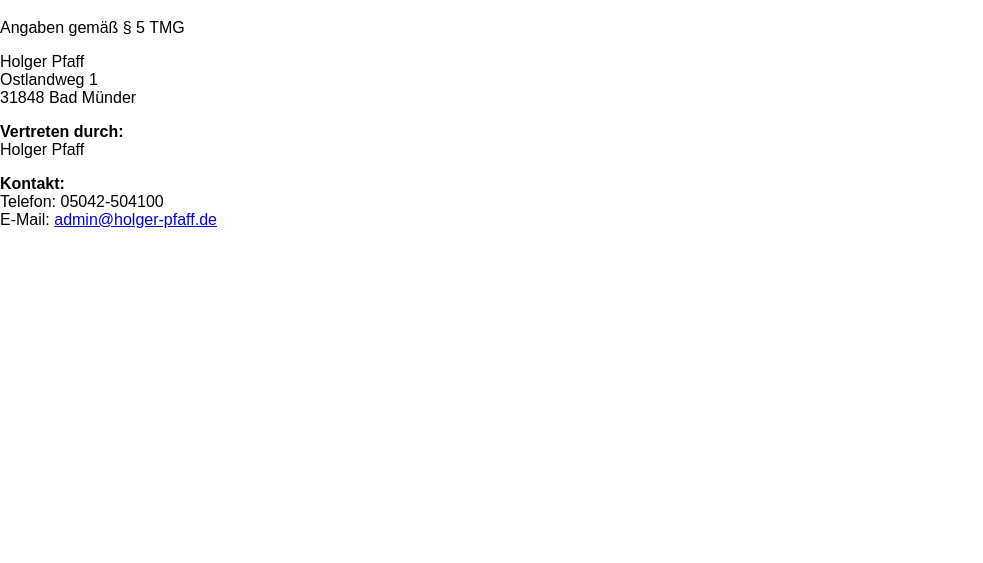
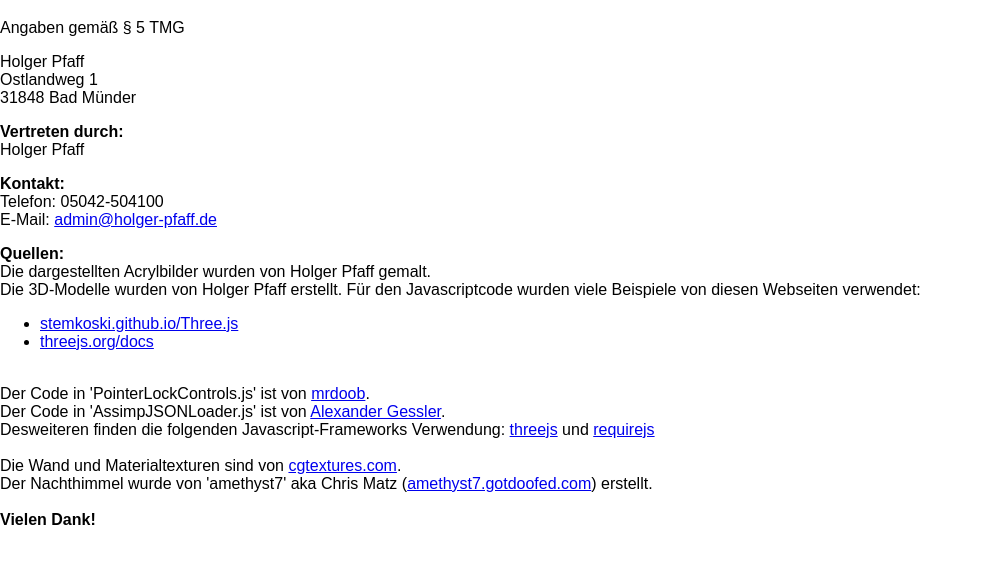
Before and after one commit to papayalabs/webGallery3D, a plain HTML site: page WebSite1/impressum.html in a window 1280 px wide. Shown: the part 61-624 px from the top of the page, without its empty margins (0-983 px from the left). Drawn offline with Linux system fonts and the light colour scheme.

Commit message:
Updated credits

```diff
--- a/WebSite1/impressum.html
+++ b/WebSite1/impressum.html
@@ -18,6 +18,29 @@
                 Telefon: 05042-504100<br>
                 E-Mail: <a href='mailto:admin@holger-pfaff.de'>admin@holger-pfaff.de</a>
             </p>
+
+            <p>
+                <strong>Quellen:</strong> <br>
+                Die dargestellten Acrylbilder wurden von Holger Pfaff gemalt.<br />
+                Die 3D-Modelle wurden von Holger Pfaff erstellt.
+                Für den Javascriptcode wurden viele Beispiele von diesen Webseiten verwendet:
+                <ul>
+                    <li><a href='http://stemkoski.github.io/Three.js/'>stemkoski.github.io/Three.js</a></li>
+                    <li><a href='http://threejs.org/docs/'>threejs.org/docs</a></li>
+                </ul>
+                <br />
+                Der Code in 'PointerLockControls.js' ist von <a href='http://mrdoob.com/'>mrdoob</a>.<br />
+                Der Code in 'AssimpJSONLoader.js' ist von <a href='https://github.com/acgessler/assimp2json'>Alexander Gessler</a>.<br />
+                Desweiteren finden die folgenden Javascript-Frameworks Verwendung:
+                <a href='http://threejs.org/'>threejs</a> und
+                <a href='http://www.requirejs.org/'>requirejs</a><br />
+                <br />
+                Die Wand und Materialtexturen sind von <a href='http://cgtextures.com'>cgtextures.com</a>.<br />
+                Der Nachthimmel wurde von 'amethyst7' aka Chris Matz (<a href='http://amethyst7.gotdoofed.com' >amethyst7.gotdoofed.com</a>) erstellt.
+                <br />
+                <br />
+                <strong>Vielen Dank!</strong>
+            </p>
         </div>
     </body>
 </html>
```
Also changed, not shown: WebSite1/credits.txt (deleted, +0 -11 lines).
